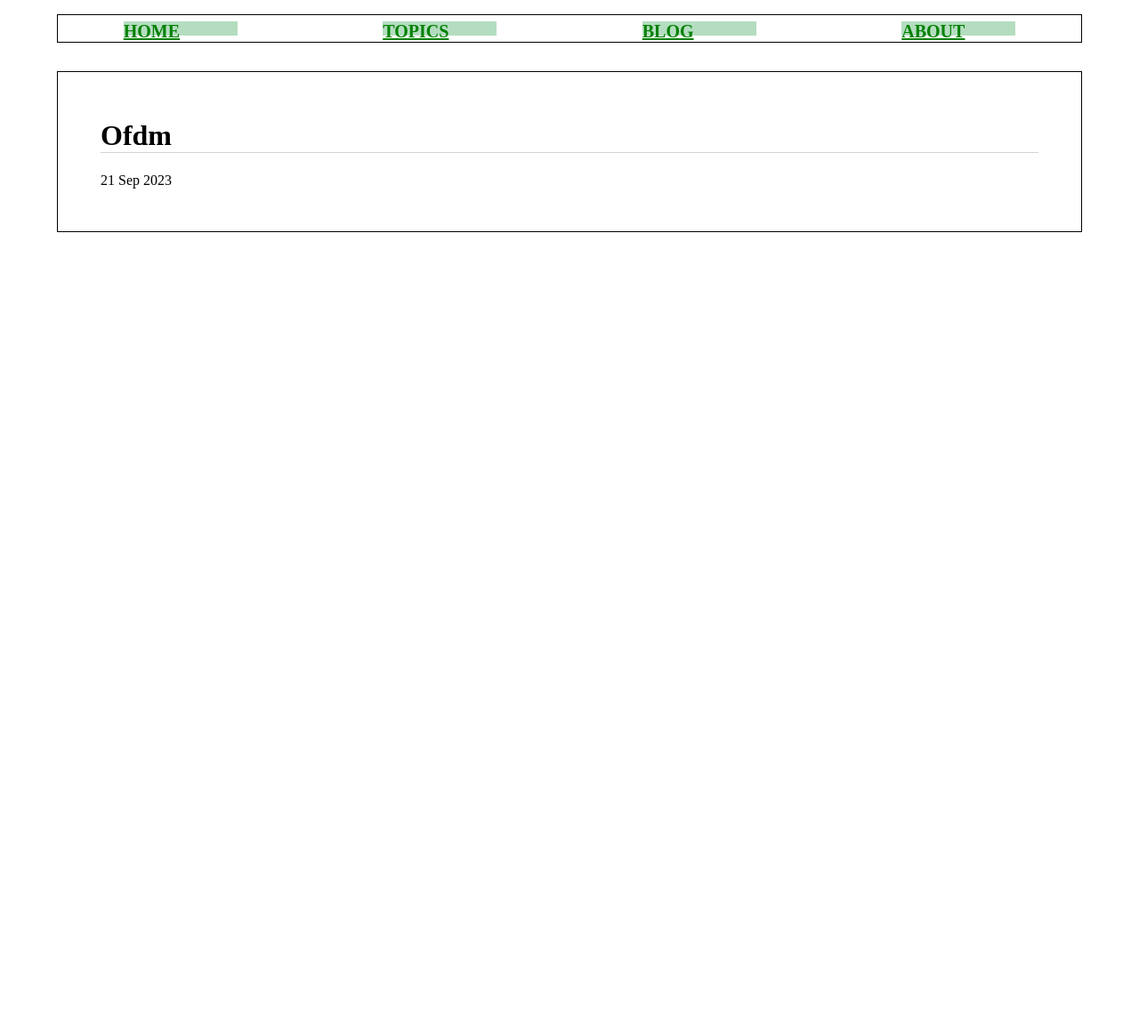
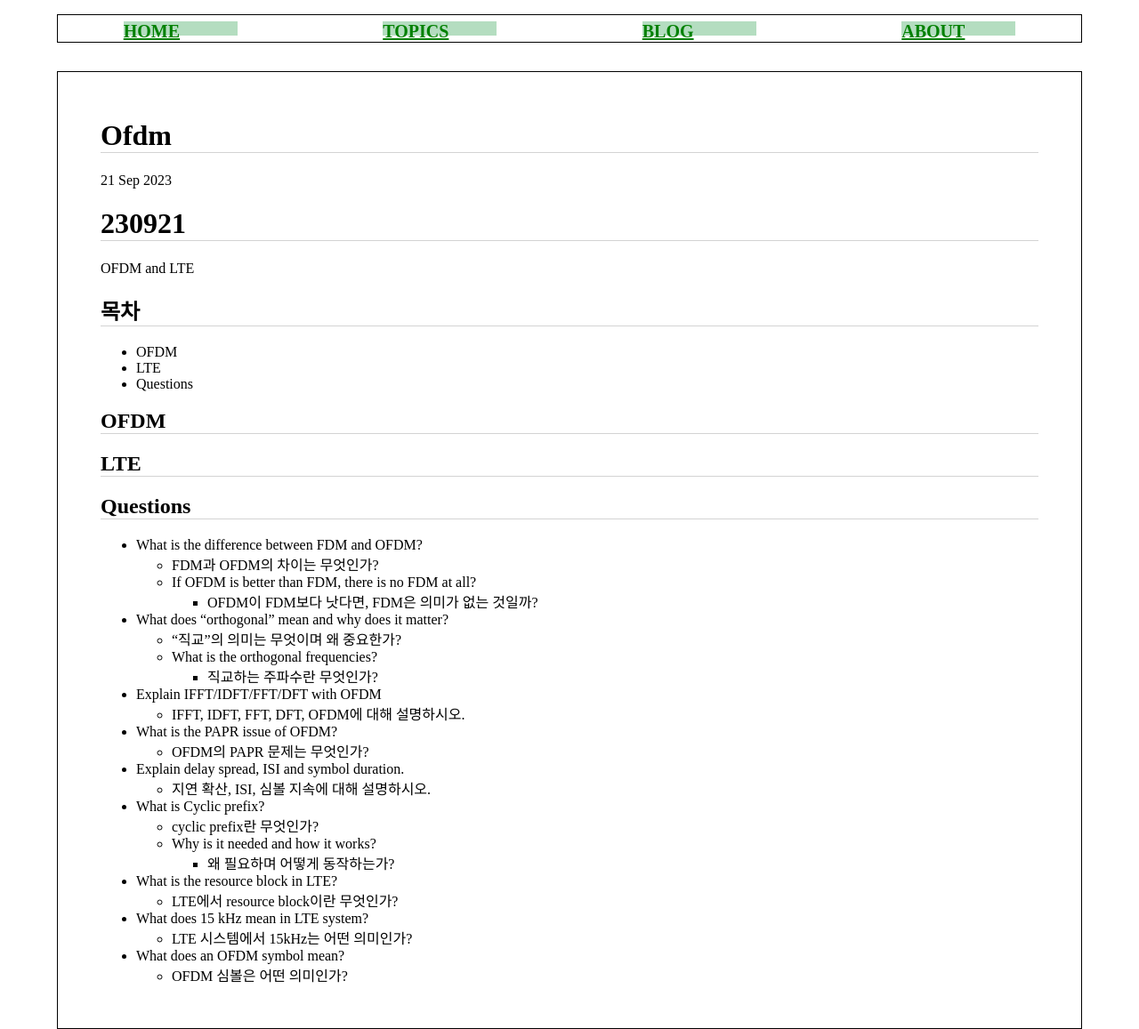
Before and after one commit to qkrwogk/qkrwogk.github.io, a Jekyll site: the page built from _posts/기술면접 준비/정보보안/무선 네트워크 통신/2023-09-21-OFDM.md, in a window 1280 px wide. Shown: the whole page at 89% size. Built offline with Jekyll 4.4.1, drawn with Linux system fonts in a browser that asks for light colours; before the commit the page ends 900 px from its top, so only the background shows below that.

Commit message:
[Post] 기술블로그 포스트 수정
- 무선통신 인터뷰 Questions 영문버전 및 한글번역 업데이트

```diff
--- a/_posts/기술면접 준비/정보보안/무선 네트워크 통신/2023-09-21-OFDM.md
+++ b/_posts/기술면접 준비/정보보안/무선 네트워크 통신/2023-09-21-OFDM.md
@@ -0,0 +1,40 @@
+# 230921
+
+OFDM and LTE
+
+## 목차
+
+- OFDM
+- LTE
+- Questions
+
+## OFDM
+
+## LTE
+
+## Questions
+
+- What is the difference between FDM and OFDM?
+  - FDM과 OFDM의 차이는 무엇인가?
+  - If OFDM is better than FDM, there is no FDM at all?
+    - OFDM이 FDM보다 낫다면, FDM은 의미가 없는 것일까?
+- What does “orthogonal” mean and why does it matter?
+  - "직교"의 의미는 무엇이며 왜 중요한가?
+  - What is the orthogonal frequencies?
+    - 직교하는 주파수란 무엇인가?
+- Explain IFFT/IDFT/FFT/DFT with OFDM
+  - IFFT, IDFT, FFT, DFT, OFDM에 대해 설명하시오.
+- What is the PAPR issue of OFDM?
+  - OFDM의 PAPR 문제는 무엇인가?
+- Explain delay spread, ISI and symbol duration.
+  - 지연 확산, ISI, 심볼 지속에 대해 설명하시오.
+- What is Cyclic prefix?
+  - cyclic prefix란 무엇인가?
+  - Why is it needed and how it works?
+    - 왜 필요하며 어떻게 동작하는가?
+- What is the resource block in LTE?
+  - LTE에서 resource block이란 무엇인가?
+- What does 15 kHz mean in LTE system?
+  - LTE 시스템에서 15kHz는 어떤 의미인가?
+- What does an OFDM symbol mean?
+  - OFDM 심볼은 어떤 의미인가?
```
Also changed, not shown: _posts/기술면접 준비/정보보안/무선 네트워크 통신/2023-08-31-무선 네트워크 통신 개요.md (+31 -0 lines), _posts/기술면접 준비/정보보안/무선 네트워크 통신/2023-09-07-Wireless Communication.md (+19 -5 lines), _posts/기술면접 준비/정보보안/무선 네트워크 통신/2023-09-14-Digital Modulation.md (+36 -0 lines), _posts/기술면접 준비/정보보안/무선 네트워크 통신/2023-10-05-OFDM and 5G NR 1.md (+29 -0 lines), _posts/기술면접 준비/정보보안/무선 네트워크 통신/2023-10-26-Multiple Antenna 2.md (added), 1 other file.
